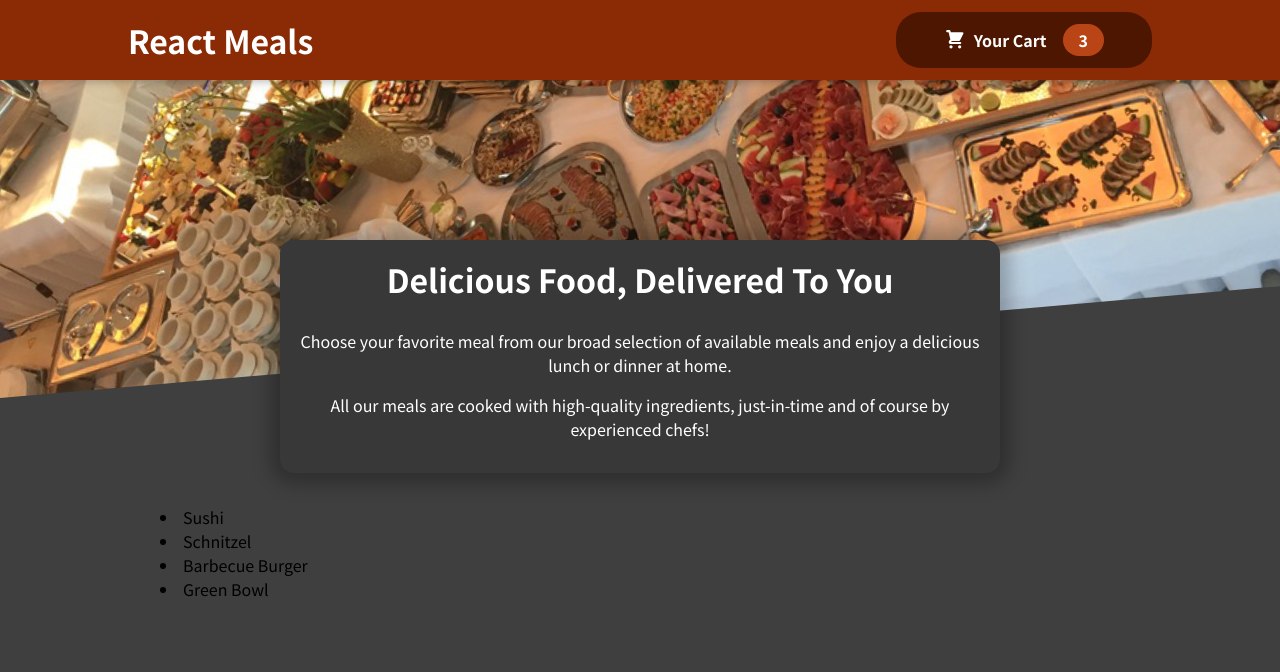
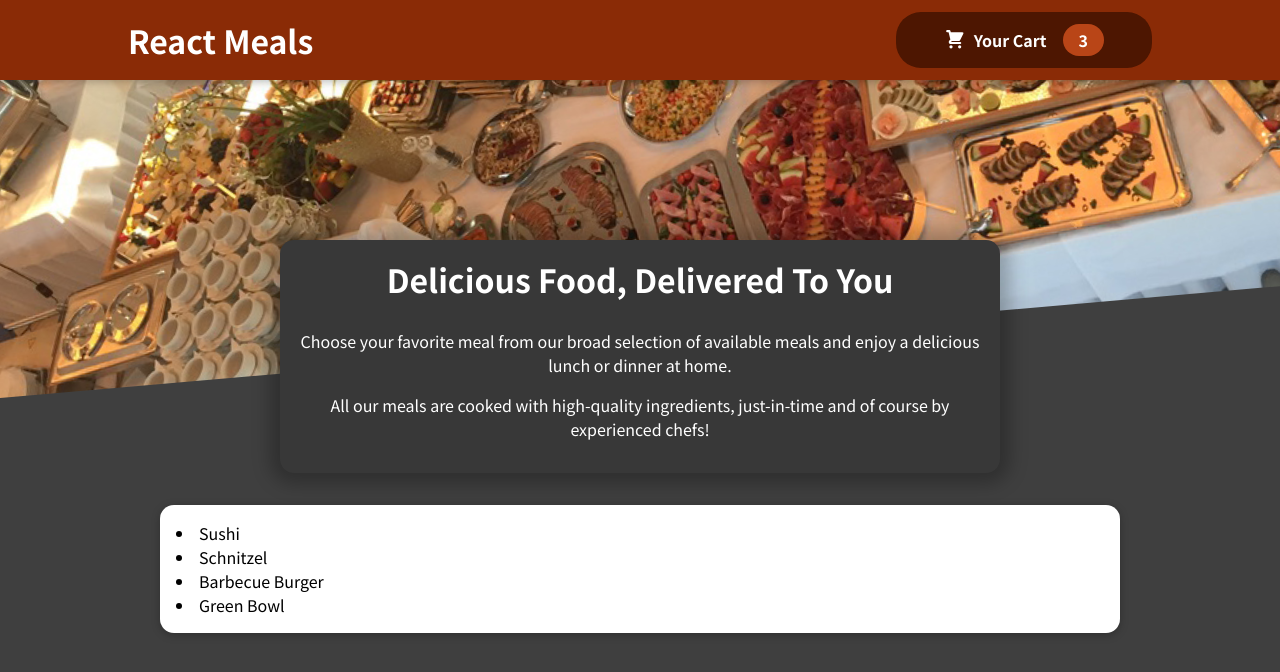
Before and after one commit to davidsoz/reactmeals, a React (Create React App) app: page / in a window 1280 px wide. Shown: the top 672 px of the page. Built offline with nearby package versions, Linux system fonts and the light colour scheme.

Commit message:
feat: adding Card component

```diff
--- a/src/componenets/Meals/AvailableMeals.js
+++ b/src/componenets/Meals/AvailableMeals.js
@@ -1,3 +1,4 @@
+import Card from "../UI/Card";
 import classes from "./AvailableMeals.module.css";
 
 const DUMMY_MEALS = [
@@ -29,7 +30,11 @@ const DUMMY_MEALS = [
 
 function AvailableMeals() {
   const mealsList = DUMMY_MEALS.map((meal) => <li>{meal.name}</li>);
-  return <section className={classes.meals}>{mealsList}</section>;
+  return (
+    <section className={classes.meals}>
+      <Card>{mealsList}</Card>
+    </section>
+  );
 }
 
 export default AvailableMeals;
--- /dev/null
+++ b/src/componenets/UI/Card.js
@@ -0,0 +1,7 @@
+import classes from './Card.module.css';
+
+function Card({ children }) {
+  return <div className={classes.card}>{children}</div>;
+};
+
+export default Card;
--- /dev/null
+++ b/src/componenets/UI/Card.module.css
@@ -0,0 +1,6 @@
+.card {
+    padding: 1rem;
+    box-shadow: 0 2px 8px rgba(0, 0, 0, 0.25);
+    border-radius: 14px;
+    background-color: white;
+  }
```
Also changed, not shown: 1 other file (tests, documents, lock files or other folders).
